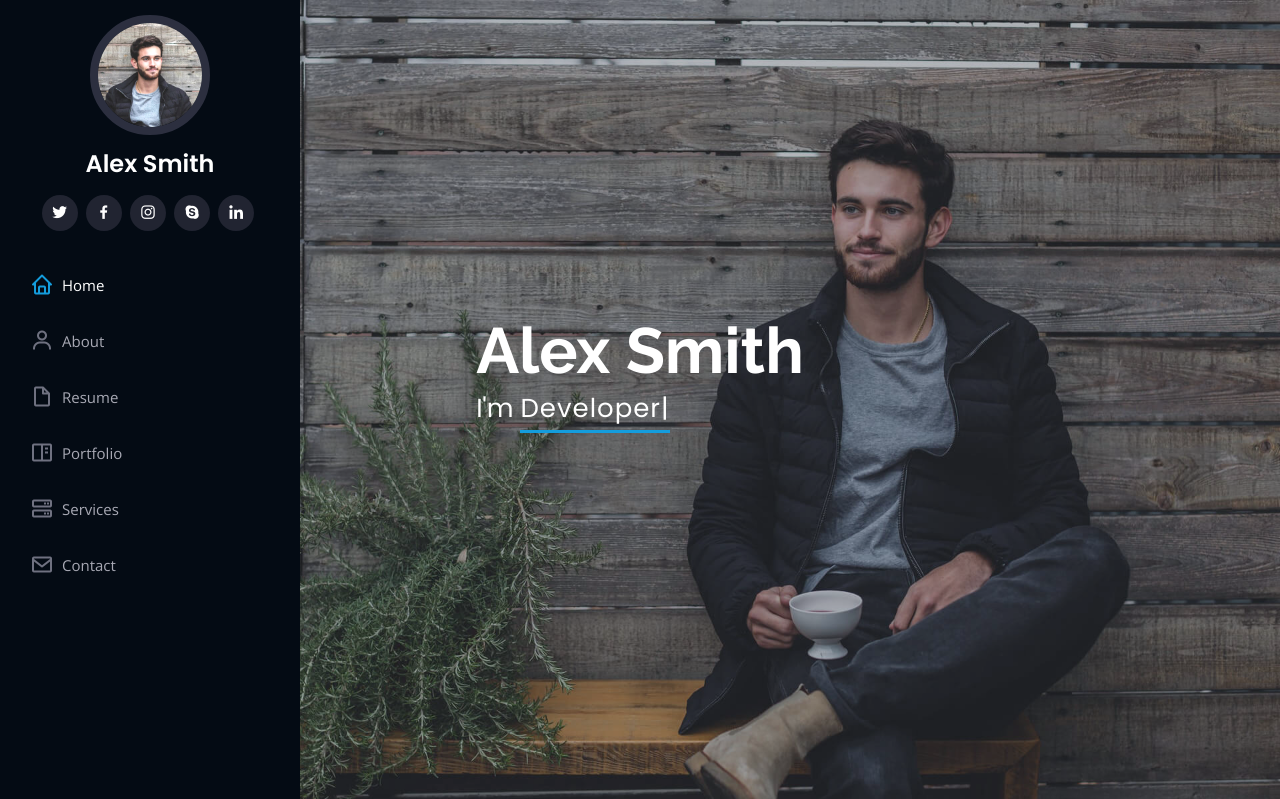
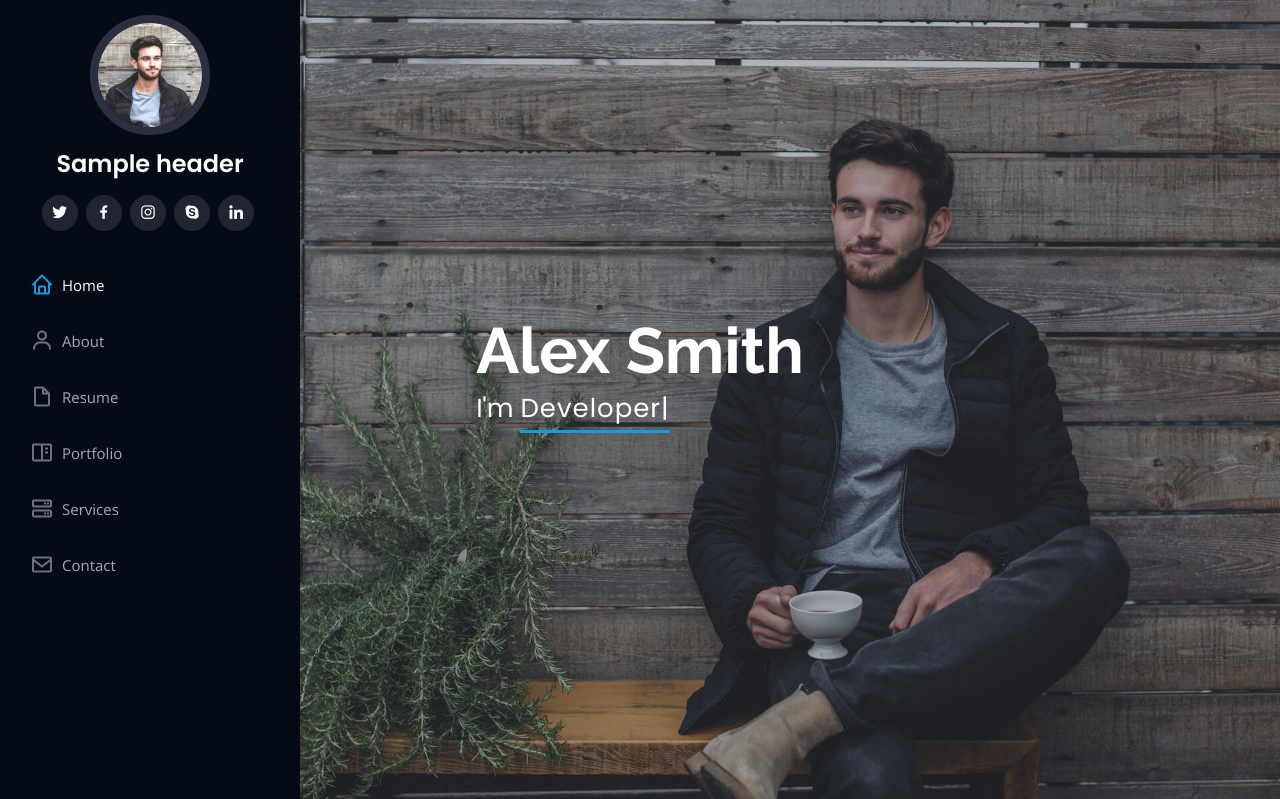
Before and after one commit to fourofclubs001/Portfolio, a Flask app: template templates/index.html in a window 1280 px wide. Shown: the top 799 px of the page. Run offline with Flask 3, Linux system fonts and the light colour scheme; the template is opened without the code that fills it: most values are stand-ins (such as "Sample title", 1, 10 or a date in 2020); grey boxes marked "Sample" are stand-in pictures; some libraries are stand-ins or nearby versions.

Commit message:
header as macro for name parametrization

```diff
--- a/app.py
+++ b/app.py
@@ -1,10 +1,13 @@
 from flask import Flask, render_template, request, redirect, url_for, send_from_directory
 import json
+import os
+
+path = os.path.dirname(os.path.abspath(__file__))
 
 app = Flask(__name__, template_folder = "templates")
 
 info = {}
-info_path = "C:/Users/usuario/repositories/Portfolio/info.json"
+info_path = os.path.join(path, "info.json")
 
 with open(info_path, 'r') as info_file:
     info = json.load(info_file)
--- a/info.json
+++ b/info.json
@@ -1,4 +1,8 @@
 {
+    "header":
+    {
+        "name": "Alex Smith"
+    },
     "about":
     {
         "introduction": "Magnam dolores commodi suscipit. Necessitatibus eius consequatur ex aliquid fuga eum quidem. Sit sint consectetur velit. Quisquam quos quisquam cupiditate. Et nemo qui impedit suscipit alias ea. Quia fugiat sit in iste officiis commodi quidem hic quas.",
--- a/templates/header.html
+++ b/templates/header.html
@@ -1,10 +1,12 @@
+{% macro render(info)%}
+
 <!-- ======= Header ======= -->
 <header id="header">
   <div class="d-flex flex-column">
 
     <div class="profile">
       <img src="../static/img/profile-img.jpg" alt="" class="img-fluid rounded-circle">
-        <h1 class="text-light"><a href="index.html">Alex Smith</a></h1>
+      <h1 class="text-light"><a href="index.html">{{ info['header']['name'] }}</a></h1>
       <div class="social-links mt-3 text-center">
         <a href="#" class="twitter"><i class="bx bxl-twitter"></i></a>
         <a href="#" class="facebook"><i class="bx bxl-facebook"></i></a>
@@ -26,3 +28,4 @@
     </nav><!-- .nav-menu -->
   </div>
 </header><!-- End Header -->
+{% endmacro %}
--- a/templates/index.html
+++ b/templates/index.html
@@ -1,5 +1,5 @@
 {% import 'main.html' as main %}
-
+{% import 'header.html' as header %}
 {% extends 'base.html' %}
 
 {% block title %}Lucas Vitali Portfolio{% endblock %}
@@ -8,7 +8,7 @@
 
 {% include 'nav_toggle_button.html' %}
 
-{% include 'header.html' %}
+{{ header.render(info) }}
 
 {% include 'hero.html' %}
 
```
Lines whose indentation alone changed are shown as unchanged.
